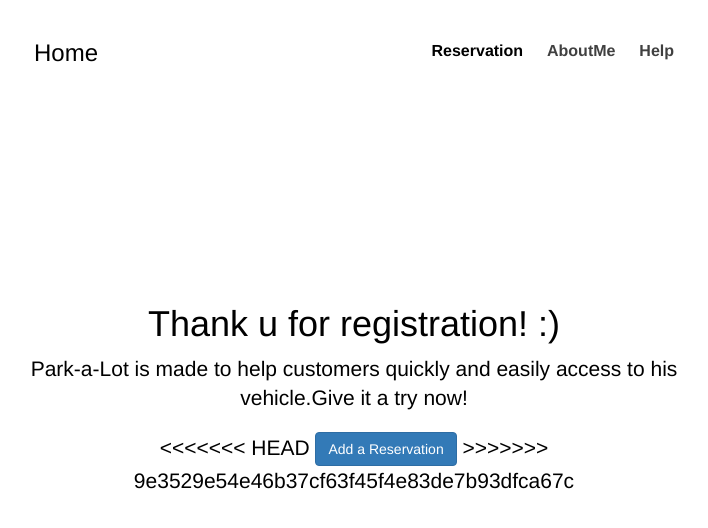
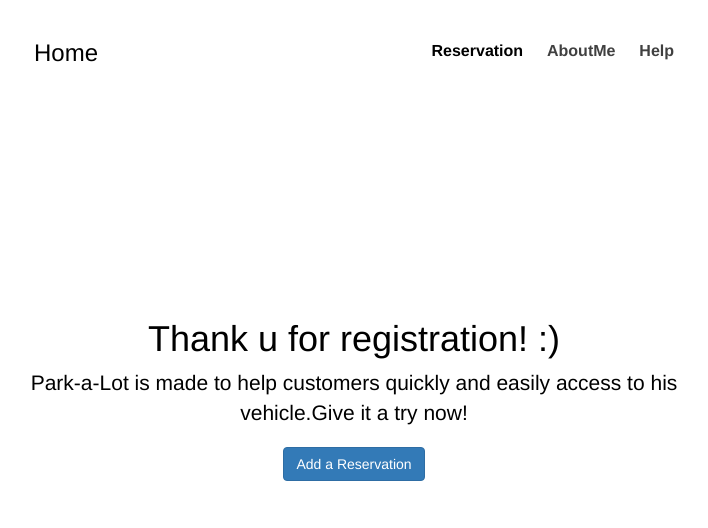
Before and after one commit to bwzou/parking-lot, a Flask app: page /home in a window 1280 px wide. Shown: the top 528 px of the page, without its empty margins (286-994 px from the left). Run offline with Flask 2, Linux system fonts and the light colour scheme; the visitor is signed in with stand-in values (Sample User, id 1); data that the repository does not hold is empty; some libraries are stand-ins or nearby versions.

Commit message:
change something i don't remember

```diff
--- a/templates/home00.html
+++ b/templates/home00.html
@@ -54,9 +54,7 @@
                 <h1 class="cover-heading">Thank u for registration! :)</h1>
                 <p class="lead">Park-a-Lot is made to help customers quickly and easily access to his vehicle.Give it a try now!</p>
                 <p class="lead">
-<<<<<<< HEAD
 				<a href="{{ url_for('reserve') }}" class="btn btn-primary">Add a Reservation</a>
->>>>>>> 9e3529e54e46b37cf63f45f4e83de7b93dfca67c
                 </p>
             </div>
 
```
